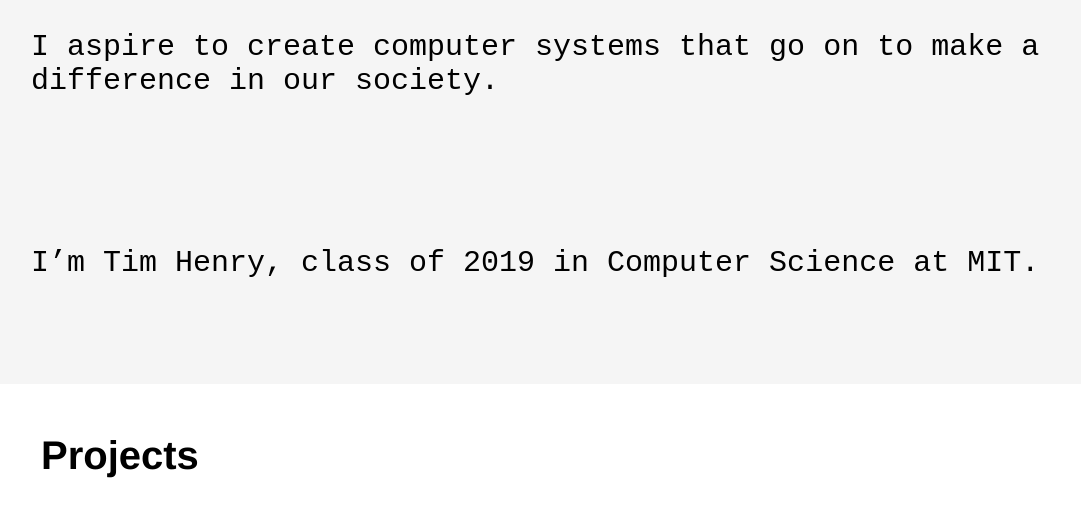
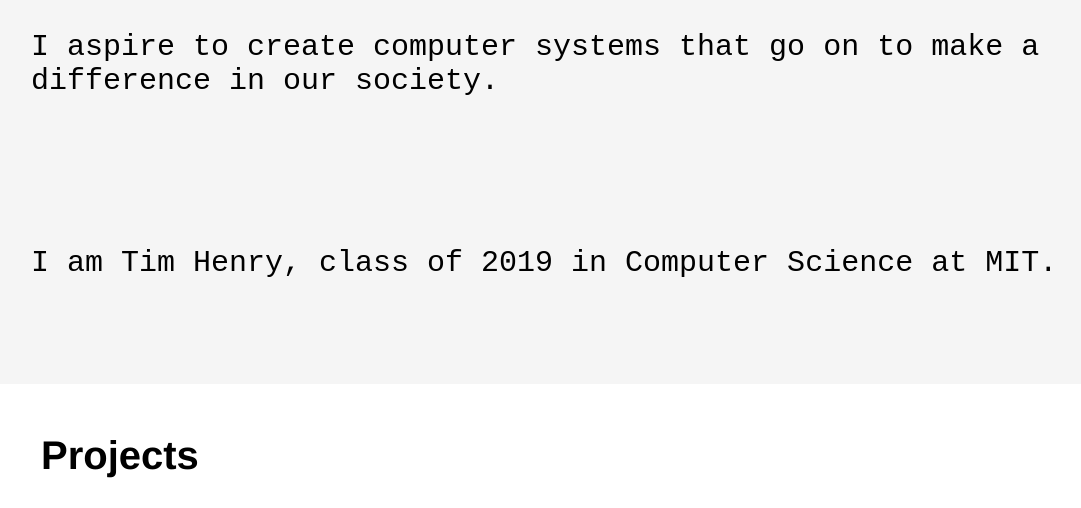
Before and after one commit to tim-henry/personal-web, a plain HTML site: page index.html in a window 1280 px wide. Shown: the part 824-1332 px from the top of the page, without its empty margins (29-1110 px from the left). Drawn offline with Linux system fonts and the light colour scheme.

Commit message:
Fix encoding issue

```diff
--- a/index.html
+++ b/index.html
@@ -23,7 +23,7 @@
             <h2>About<br></h2>
 
                 <p1>I aspire to create computer systems that go on to make a difference in our society.<br><br></p1>
-                <p1>I’m Tim Henry, class of 2019 in Computer Science at MIT. </p1>
+                <p1>I am Tim Henry, class of 2019 in Computer Science at MIT. </p1>
         </section>
 
         <section id="projects">
```
